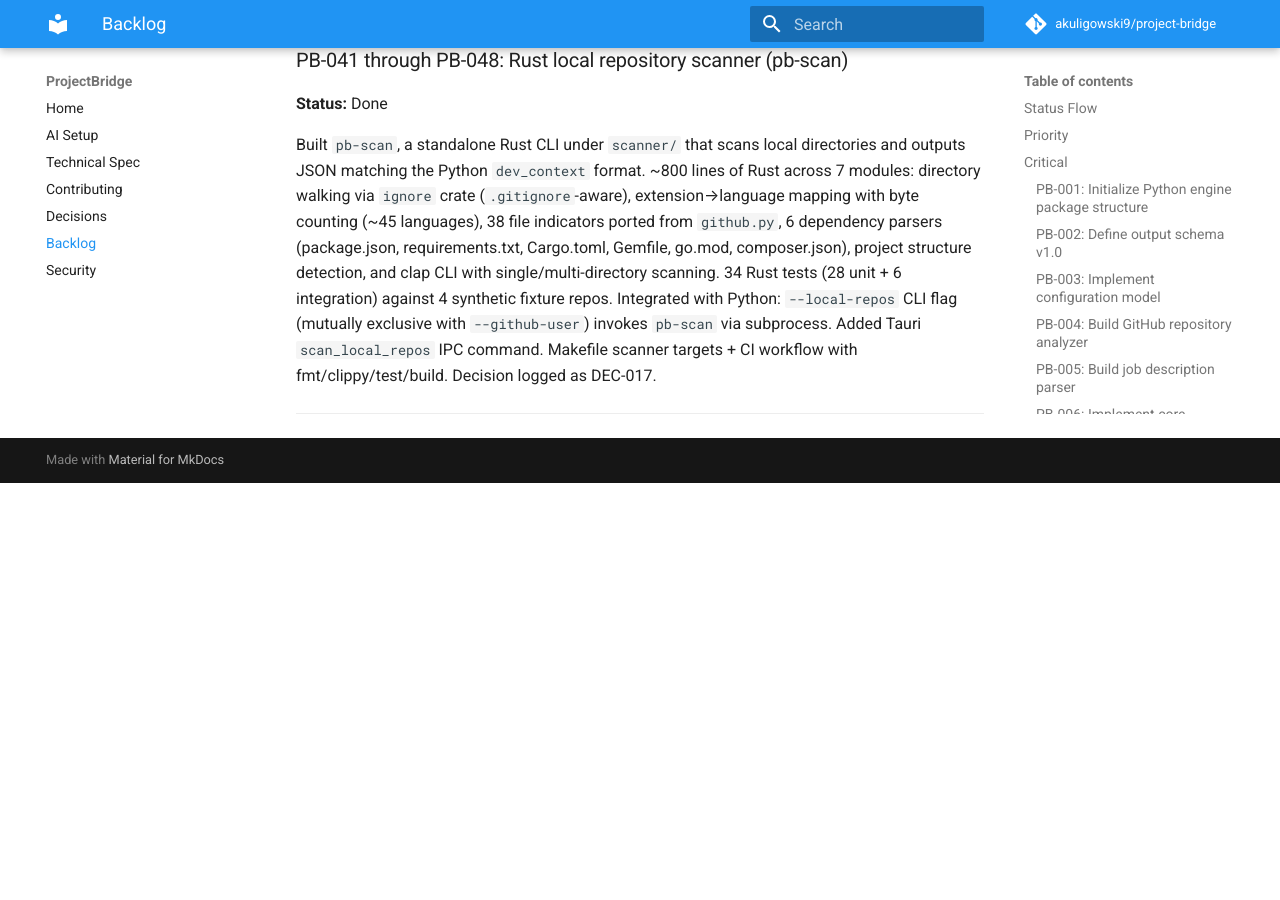
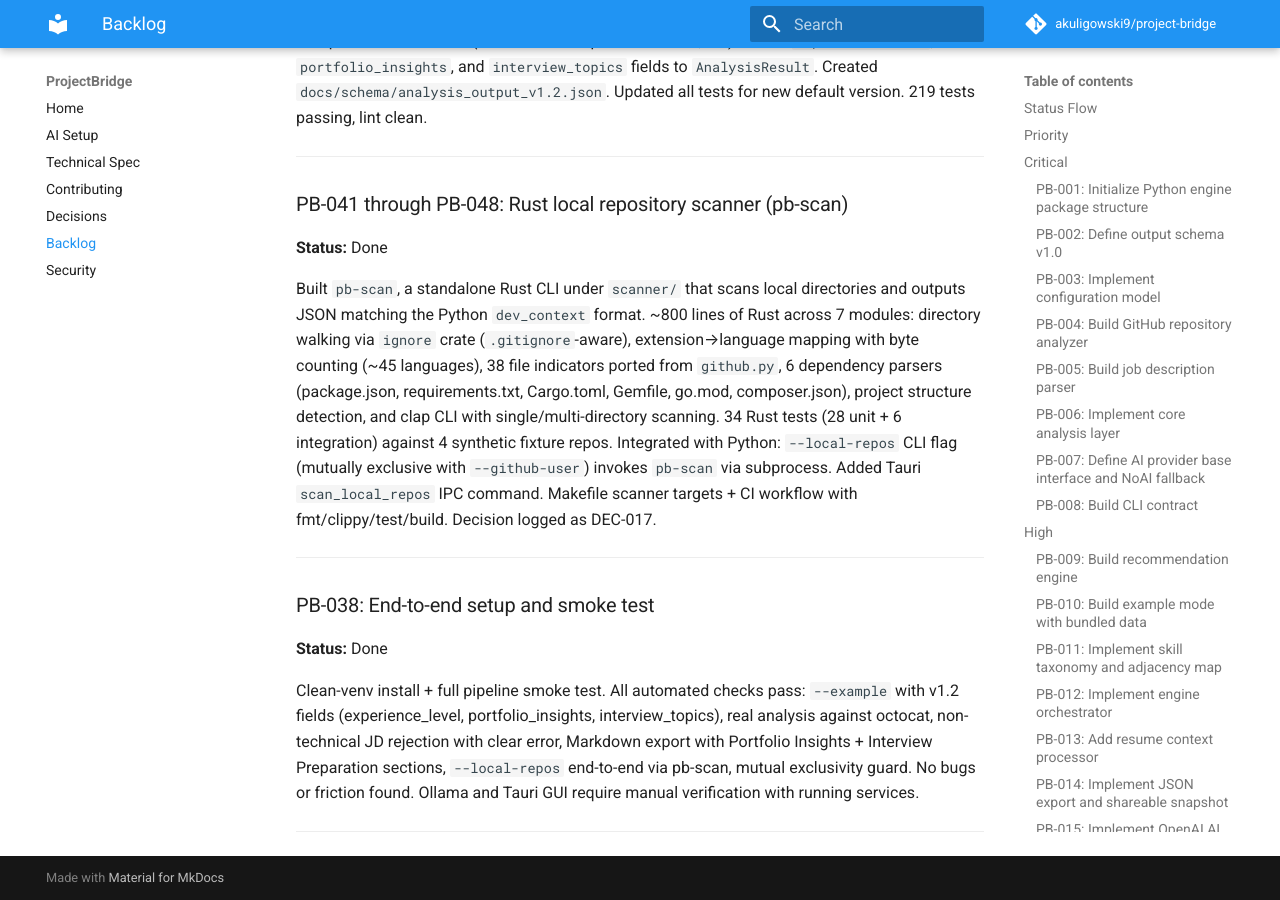
Before and after one commit to akuligowski9/project-bridge, an MkDocs documentation site: the page built from site_src/backlog.md, in a window 1280 px wide and 900 px high, scrolled down 44845 px. Built offline with MkDocs 1.6.1 and Material for MkDocs 9.7.7, drawn with Linux system fonts in a browser that asks for light colours; comment, search, counter and statistics services are not loaded; before the commit the page ends 45328 px from its top, so only the background shows below that; some of the changed text lies outside the part shown.

Commit message:
Mark PB-038 done: end-to-end smoke test passes
All automated checks verified: clean-venv install, --example with v1.2
fields, real analysis, non-technical JD rejection, Markdown export,
--local-repos pipeline. No bugs or friction found.

Co-Authored-By: Claude Opus 4.6 <noreply@anthropic.com>

```diff
--- a/docs/BACKLOG.md
+++ b/docs/BACKLOG.md
@@ -848,10 +848,12 @@ Run through the complete setup experience as a new user would: install from sour
 
 **Metadata:**
 
-- **Status:** Planned
+- **Status:** Done
 - **Priority:** Critical
 - **Depends on:** PB-033, PB-034, PB-035, PB-036, PB-037
 - **Blocks:** PB-040
+
+**Done:** Clean-venv install + full pipeline smoke test. All automated checks pass: --example with v1.2 fields (experience_level, portfolio_insights, interview_topics), real analysis against octocat, non-technical JD rejection, Markdown export with Portfolio Insights + Interview Preparation sections, --local-repos end-to-end via pb-scan, mutual exclusivity guard. No bugs or friction found. Ollama (AC-2) and Tauri GUI (AC-6) require manual verification.
 
 ---
 
@@ -1381,3 +1383,11 @@ Bumped schema to v1.2 (backwards compatible with 1.0, 1.1). Added `experience_le
 Built `pb-scan`, a standalone Rust CLI under `scanner/` that scans local directories and outputs JSON matching the Python `dev_context` format. ~800 lines of Rust across 7 modules: directory walking via `ignore` crate (`.gitignore`-aware), extension→language mapping with byte counting (~45 languages), 38 file indicators ported from `github.py`, 6 dependency parsers (package.json, requirements.txt, Cargo.toml, Gemfile, go.mod, composer.json), project structure detection, and clap CLI with single/multi-directory scanning. 34 Rust tests (28 unit + 6 integration) against 4 synthetic fixture repos. Integrated with Python: `--local-repos` CLI flag (mutually exclusive with `--github-user`) invokes `pb-scan` via subprocess. Added Tauri `scan_local_repos` IPC command. Makefile scanner targets + CI workflow with fmt/clippy/test/build. Decision logged as DEC-017.
 
 ---
+
+### PB-038: End-to-end setup and smoke test
+
+**Status:** Done
+
+Clean-venv install + full pipeline smoke test. All automated checks pass: `--example` with v1.2 fields (experience_level, portfolio_insights, interview_topics), real analysis against octocat, non-technical JD rejection with clear error, Markdown export with Portfolio Insights + Interview Preparation sections, `--local-repos` end-to-end via pb-scan, mutual exclusivity guard. No bugs or friction found. Ollama and Tauri GUI require manual verification with running services.
+
+---
```
